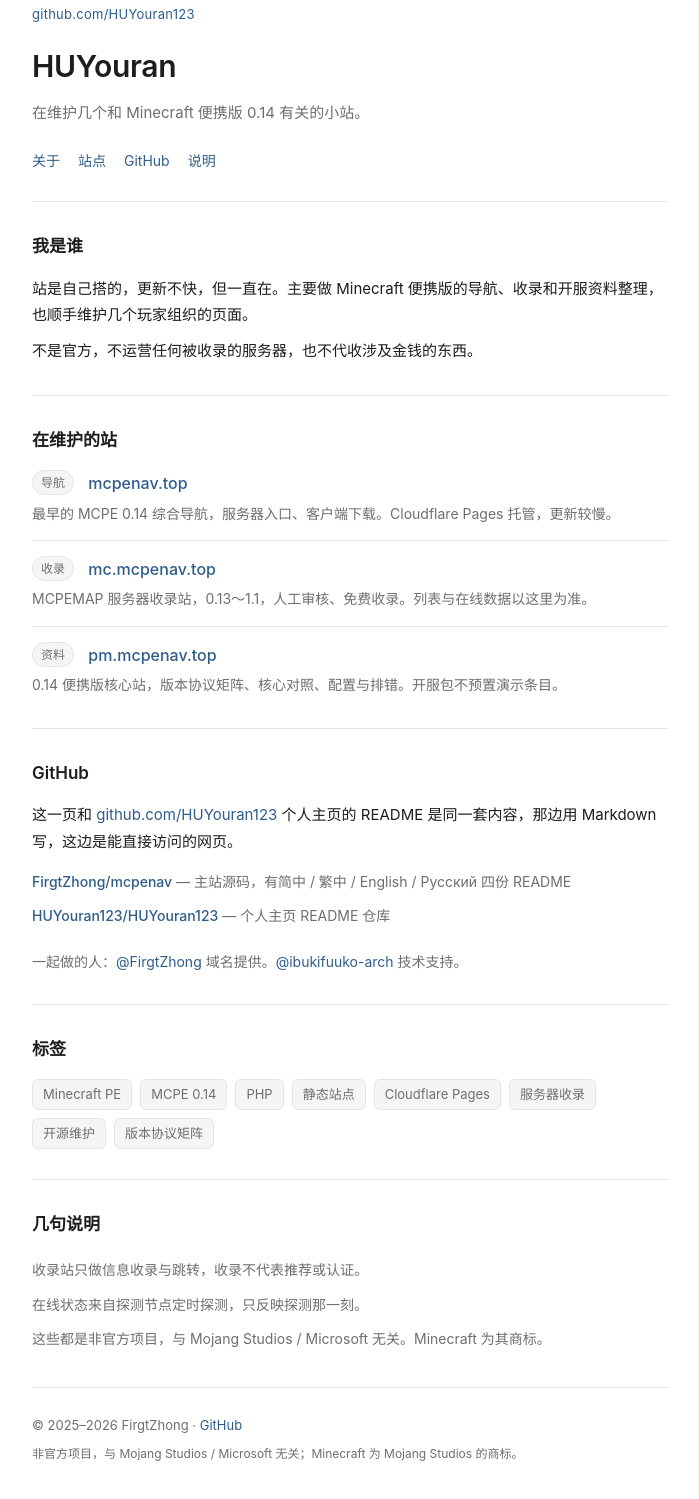
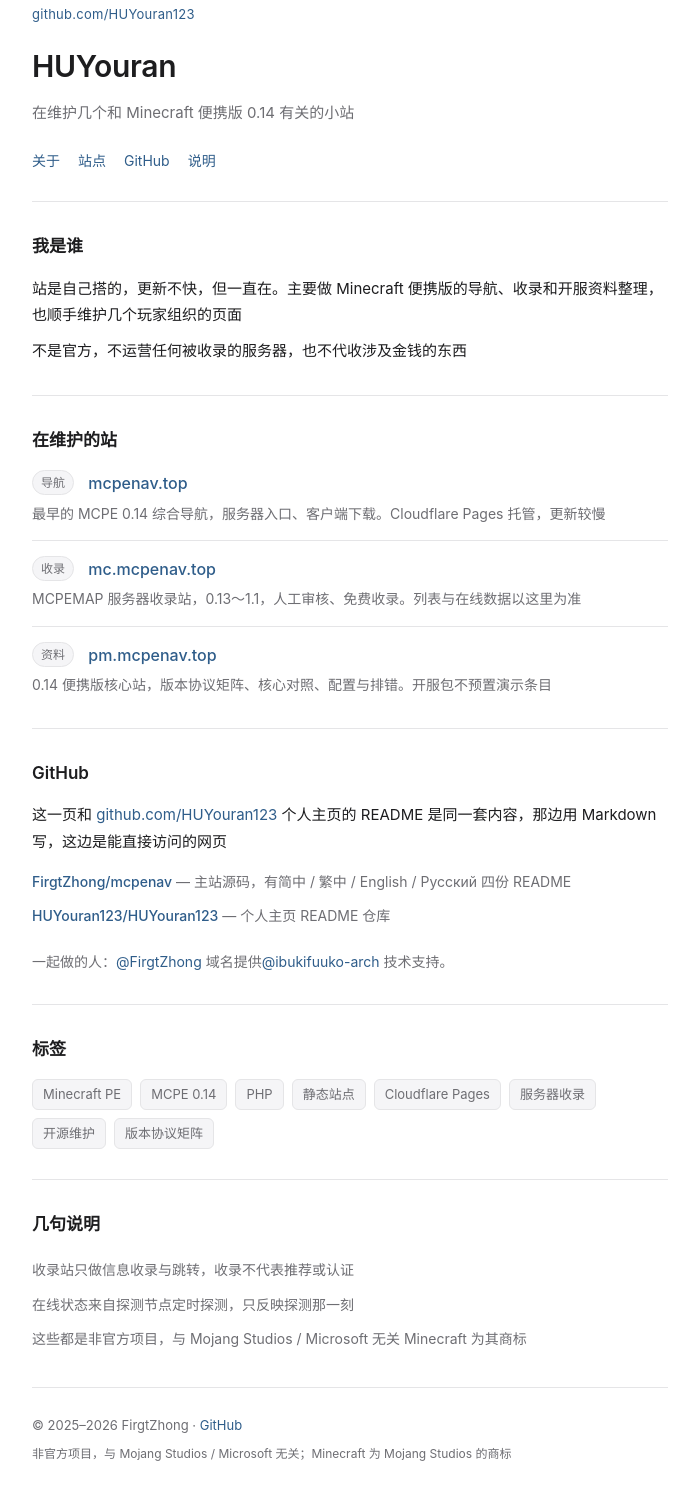
Before and after one commit to HUYouran123/wz, a plain HTML site: page index.html in a window 1280 px wide. Shown: the part 45-1544 px from the top of the page, without its empty margins (290-989 px from the left). Drawn offline with Linux system fonts and the light colour scheme.

Commit message:
Remove trailing punctuation from HTML paragraphs

```diff
--- a/index.html
+++ b/index.html
@@ -14,7 +14,7 @@
 <header class="hd">
   <p class="eyebrow"><a href="https://github.com/HUYouran123">github.com/HUYouran123</a></p>
   <h1>HUYouran</h1>
-  <p class="sub">在维护几个和 Minecraft 便携版 0.14 有关的小站。</p>
+  <p class="sub">在维护几个和 Minecraft 便携版 0.14 有关的小站</p>
   <nav class="nav">
     <a href="#about">关于</a>
     <a href="#sites">站点</a>
@@ -27,8 +27,8 @@
 
 <section id="about">
   <h2>我是谁</h2>
-  <p>站是自己搭的，更新不快，但一直在。主要做 Minecraft 便携版的导航、收录和开服资料整理，也顺手维护几个玩家组织的页面。</p>
-  <p>不是官方，不运营任何被收录的服务器，也不代收涉及金钱的东西。</p>
+  <p>站是自己搭的，更新不快，但一直在。主要做 Minecraft 便携版的导航、收录和开服资料整理，也顺手维护几个玩家组织的页面</p>
+  <p>不是官方，不运营任何被收录的服务器，也不代收涉及金钱的东西</p>
 </section>
 
 <section id="sites">
@@ -37,29 +37,29 @@
     <li>
       <span class="tag">导航</span>
       <a href="https://mcpenav.top/">mcpenav.top</a>
-      <p>最早的 MCPE 0.14 综合导航，服务器入口、客户端下载。Cloudflare Pages 托管，更新较慢。</p>
+      <p>最早的 MCPE 0.14 综合导航，服务器入口、客户端下载。Cloudflare Pages 托管，更新较慢</p>
     </li>
     <li>
       <span class="tag">收录</span>
       <a href="https://mc.mcpenav.top/">mc.mcpenav.top</a>
-      <p>MCPEMAP 服务器收录站，0.13～1.1，人工审核、免费收录。列表与在线数据以这里为准。</p>
+      <p>MCPEMAP 服务器收录站，0.13～1.1，人工审核、免费收录。列表与在线数据以这里为准</p>
     </li>
     <li>
       <span class="tag">资料</span>
       <a href="https://pm.mcpenav.top/">pm.mcpenav.top</a>
-      <p>0.14 便携版核心站，版本协议矩阵、核心对照、配置与排错。开服包不预置演示条目。</p>
+      <p>0.14 便携版核心站，版本协议矩阵、核心对照、配置与排错。开服包不预置演示条目</p>
     </li>
   </ul>
 </section>
 
 <section id="github">
   <h2>GitHub</h2>
-  <p>这一页和 <a href="https://github.com/HUYouran123">github.com/HUYouran123</a> 个人主页的 README 是同一套内容，那边用 Markdown 写，这边是能直接访问的网页。</p>
+  <p>这一页和 <a href="https://github.com/HUYouran123">github.com/HUYouran123</a> 个人主页的 README 是同一套内容，那边用 Markdown 写，这边是能直接访问的网页</p>
   <ul class="plain">
     <li><a href="https://github.com/FirgtZhong/mcpenav">FirgtZhong/mcpenav</a> — 主站源码，有简中 / 繁中 / English / Русский 四份 README</li>
     <li><a href="https://github.com/HUYouran123/HUYouran123">HUYouran123/HUYouran123</a> — 个人主页 README 仓库</li>
   </ul>
-  <p class="collab">一起做的人：<a href="https://github.com/FirgtZhong">@FirgtZhong</a> 域名提供。<a href="https://github.com/ibukifuuko-arch">@ibukifuuko-arch</a> 技术支持。</p>
+  <p class="collab">一起做的人：<a href="https://github.com/FirgtZhong">@FirgtZhong</a> 域名提供<a href="https://github.com/ibukifuuko-arch">@ibukifuuko-arch</a> 技术支持。</p>
 </section>
 
 <section id="tags">
@@ -74,9 +74,9 @@
 <section id="notes">
   <h2>几句说明</h2>
   <ul class="plain">
-    <li>收录站只做信息收录与跳转，收录不代表推荐或认证。</li>
-    <li>在线状态来自探测节点定时探测，只反映探测那一刻。</li>
-    <li>这些都是非官方项目，与 Mojang Studios / Microsoft 无关。Minecraft 为其商标。</li>
+    <li>收录站只做信息收录与跳转，收录不代表推荐或认证</li>
+    <li>在线状态来自探测节点定时探测，只反映探测那一刻</li>
+    <li>这些都是非官方项目，与 Mojang Studios / Microsoft 无关 Minecraft 为其商标</li>
   </ul>
 </section>
 
@@ -84,7 +84,7 @@
 
 <footer>
   <p>© 2025–2026 FirgtZhong · <a href="https://github.com/FirgtZhong">GitHub</a></p>
-  <p class="fine">非官方项目，与 Mojang Studios / Microsoft 无关；Minecraft 为 Mojang Studios 的商标。</p>
+  <p class="fine">非官方项目，与 Mojang Studios / Microsoft 无关；Minecraft 为 Mojang Studios 的商标</p>
 </footer>
 
 </div>
```
